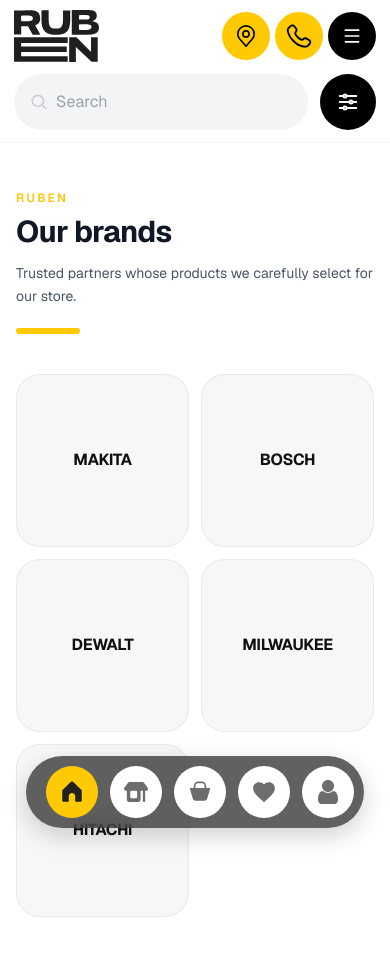
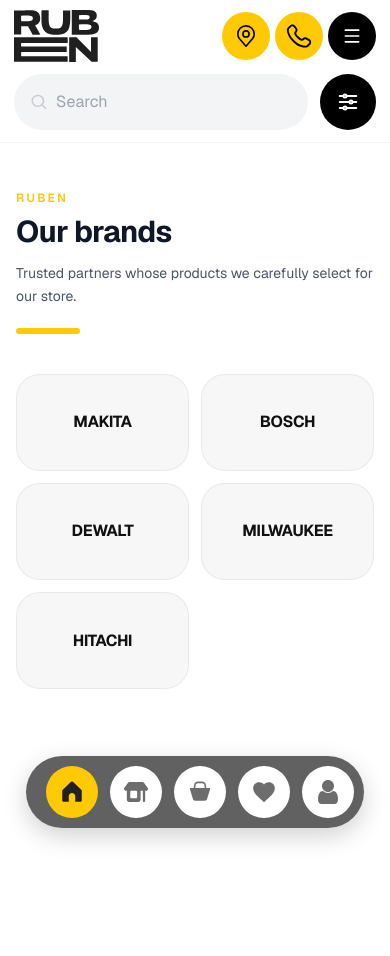
Before and after one commit to neetrino/Ruben, a Next.js app: page /en/brands in a window 390 px wide. Shown: the top 956 px of the page. After the commit the page ends 844 px from the top, so only its background shows below. Built offline with nearby package versions, Linux system fonts and the light colour scheme; no server answers; the database is empty.

Commit message:
Remove promotions link from navigation in SiteHeader and StorefrontMobileTopBar for improved clarity. Update BrandsView component to change tile layout from square to rectangular, enhancing visual presentation.

```diff
--- a/src/components/layout/SiteHeader.tsx
+++ b/src/components/layout/SiteHeader.tsx
@@ -40,7 +40,6 @@ async function SiteHeaderMainNavAsync({
     { href: `/${locale}`, label: dictionary.nav.home },
     { href: `/${locale}/products`, label: dictionary.nav.products },
     { href: `/${locale}/brands`, label: dictionary.nav.brands },
-    { href: `/${locale}#promotions`, label: dictionary.nav.promotions },
     { href: `/${locale}/contact`, label: dictionary.nav.contact },
   ] as const;
 
--- a/src/components/layout/StorefrontMobileTopBar.tsx
+++ b/src/components/layout/StorefrontMobileTopBar.tsx
@@ -37,7 +37,6 @@ export function StorefrontMobileTopBar({
     { href: `/${locale}`, label: dictionary.nav.home },
     { href: `/${locale}/products`, label: dictionary.nav.products },
     { href: `/${locale}/brands`, label: dictionary.nav.brands },
-    { href: `/${locale}#promotions`, label: dictionary.nav.promotions },
     { href: `/${locale}/contact`, label: dictionary.nav.contact },
   ] as const;
 
--- a/src/features/brands/ui/BrandsView.tsx
+++ b/src/features/brands/ui/BrandsView.tsx
@@ -9,7 +9,7 @@ type BrandsViewProps = {
 };
 
 /**
- * Brands page — title + logo wordmarks in square tiles.
+ * Brands page — title + logo wordmarks in rectangular tiles.
  */
 export function BrandsView({ locale, dictionary }: BrandsViewProps) {
   const copy = dictionary.brands;
@@ -38,7 +38,7 @@ export function BrandsView({ locale, dictionary }: BrandsViewProps) {
                 href={productsHref}
                 prefetchPolicy="intent"
                 aria-label={brand.name}
-                className="flex aspect-square w-full items-center justify-center rounded-[24px] border border-gray-200/80 bg-[#f7f7f7] px-3 text-center transition-colors hover:border-gray-300 hover:bg-gray-100"
+                className="flex aspect-[16/9] w-full items-center justify-center rounded-[24px] border border-gray-200/80 bg-[#f7f7f7] px-4 text-center transition-colors hover:border-gray-300 hover:bg-gray-100"
               >
                 <span className="text-base leading-none font-bold tracking-tight text-[#111] uppercase sm:text-xl lg:text-2xl">
                   {brand.name}
```
